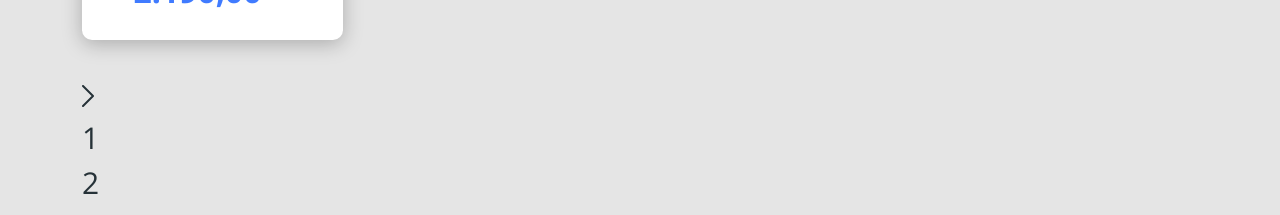
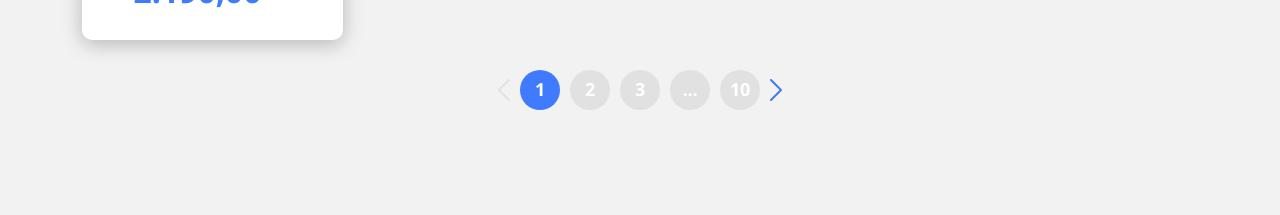
Before and after one commit to eliezerrb/dscatalog, a React (Create React App) app in the folder frontweb/: page /products in a window 1280 px wide. Shown: the part 732-947 px from the top of the page. After the commit the page ends 866 px from the top, so only its background shows below. Built offline with nearby package versions, Linux system fonts and the light colour scheme.

Commit message:
Pagination CSS

```diff
--- a/frontweb/src/assets/styles/custom.scss
+++ b/frontweb/src/assets/styles/custom.scss
@@ -2,7 +2,7 @@ $theme-colors: (
   'primary': #407bff,
 );
 
-$body-bg: #e5e5e5;
+$body-bg: #f2f2f2;
 $body-color: #263238;
 
 @import '~bootstrap/scss/bootstrap.scss';
--- a/frontweb/src/components/Pagination/index.tsx
+++ b/frontweb/src/components/Pagination/index.tsx
@@ -1,15 +1,17 @@
 import { ReactComponent as ArrowIcon } from 'assets/images/arrow.svg';
+
+import './styles.css';
 
 const Pagination = () => {
   return (
     <div className="pagination-container">
-      <ArrowIcon />
-      <div className="pagination-item">1</div>
+      <ArrowIcon className="arrow-previus arrow-inactive" />
+      <div className="pagination-item active">1</div>
       <div className="pagination-item">2</div>
       <div className="pagination-item">3</div>
       <div className="pagination-item">...</div>
       <div className="pagination-item">10</div>
-      <ArrowIcon />
+      <ArrowIcon className="arrow-next arrow-active"/>
     </div>
   );
 };
--- /dev/null
+++ b/frontweb/src/components/Pagination/styles.css
@@ -0,0 +1,42 @@
+.pagination-container {
+  display: flex;
+  justify-content: center;
+  align-items: center;
+}
+
+.pagination-item {
+  width: 40px;
+  height: 40px;
+  /* Fazer a bolinha da paginação */
+  border-radius: 50%;
+  background-color: #e1e1e1;
+  font-size: 18px;
+  font-weight: bold;
+  letter-spacing: -0.015em;
+  color: #fff;
+  display: flex;
+  justify-content: center;
+  align-items: center;
+  margin-left: 10px;
+}
+
+.pagination-item.active {
+  background-color: #407bff;
+}
+
+.arrow-previus {
+  /* Virar a seta para esquerda */
+  transform: rotate(-180deg);
+}
+
+.arrow-next {
+  margin-left: 10px;
+}
+
+.arrow-inactive {
+  color: #e1e1e1;
+}
+
+.arrow-active {
+  color: #407bf4;
+}
```
